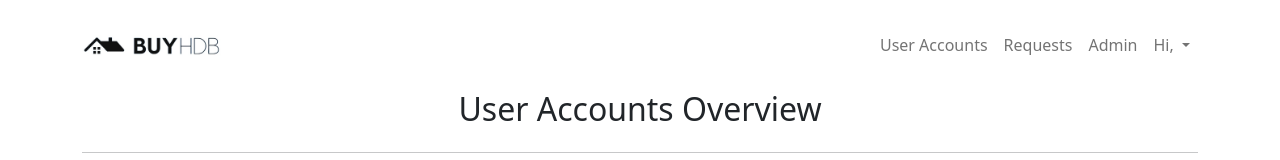
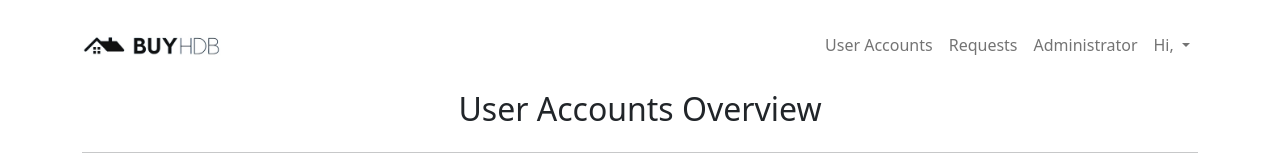
Before and after one commit to azheem-rahman/BuyHDB, a React (Create React App) app in the folder frontend/: page /admin-homepage in a window 1280 px wide. Shown: the top 160 px of the page. Built offline with nearby package versions, Linux system fonts and the light colour scheme; no server answers.

Commit message:
minor edits Admin NavBar

```diff
--- a/frontend/src/components/AdminNavBar.js
+++ b/frontend/src/components/AdminNavBar.js
@@ -31,7 +31,7 @@ const NavBar = () => {
               Requests
             </Nav.Link>
             <Nav.Link as={Link} to="/admin-accounts-overview">
-              Admin
+              Administrator
             </Nav.Link>
 
             <NavDropdown
```
